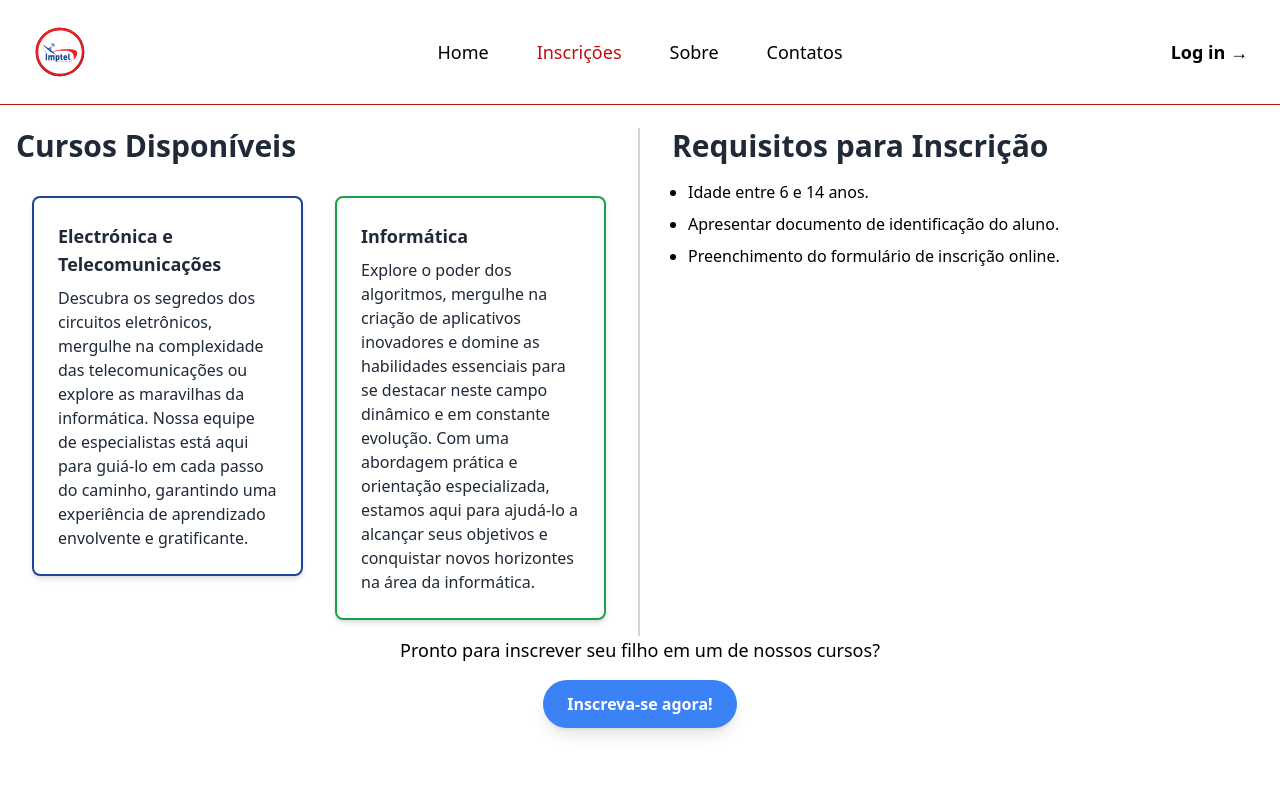
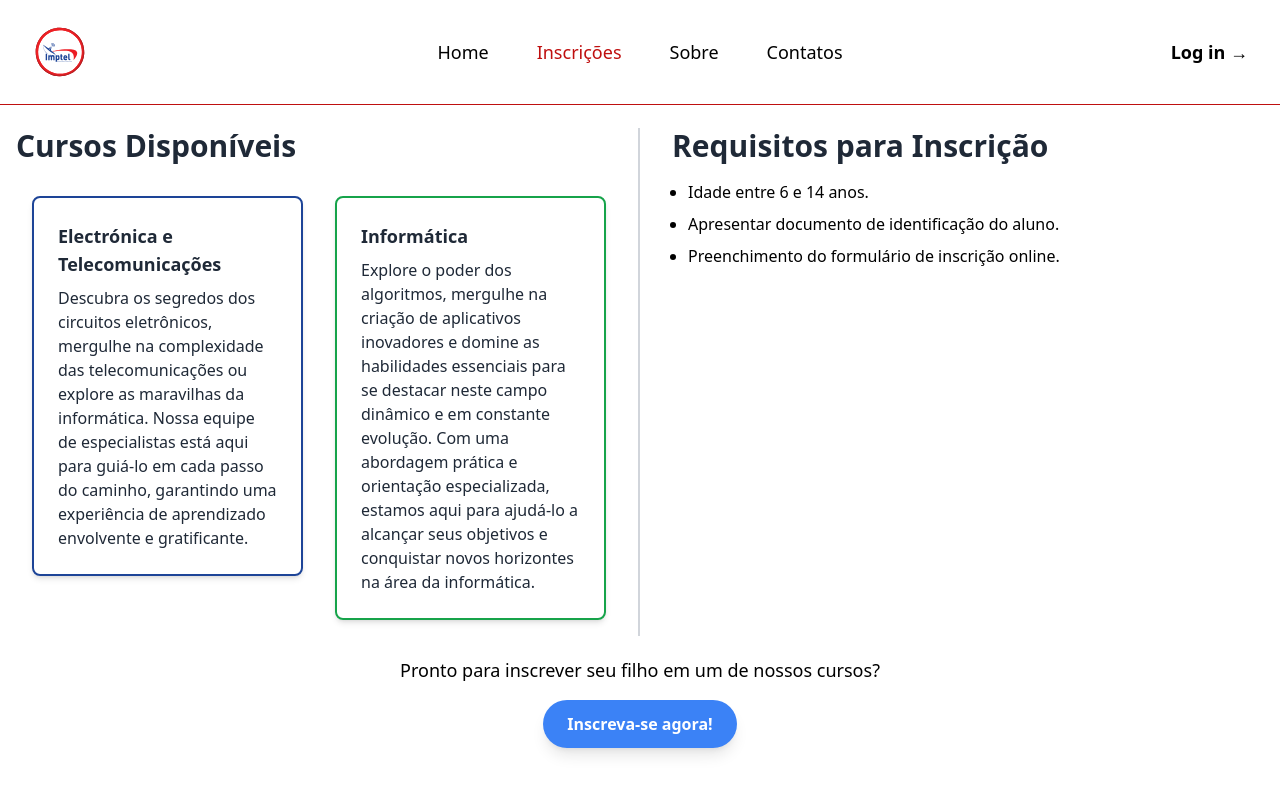
Before and after one commit to leehendrick/EduConnect-UI, a Nuxt app in the folder nuxt-app/: page /inscricoes in a window 1280 px wide. Shown: the top 800 px of the page. Built offline with nearby package versions, Linux system fonts and the light colour scheme.

Commit message:
update inscrições

```diff
--- a/nuxt-app/pages/inscricoes.vue
+++ b/nuxt-app/pages/inscricoes.vue
@@ -46,7 +46,7 @@
 
     <!-- Call to Action -->
     <div class="w-full text-center">
-      <p class="text-lg mb-4">Pronto para inscrever seu filho em um de nossos cursos?</p>
+      <p class="text-lg mb-4 mt-5 ">Pronto para inscrever seu filho em um de nossos cursos?</p>
       <a href="#" class="inline-block bg-blue-500 hover:bg-blue-700 text-white font-bold py-3 px-6 rounded-full shadow-lg transition duration-300">Inscreva-se agora!</a>
     </div>
   </div>
```
